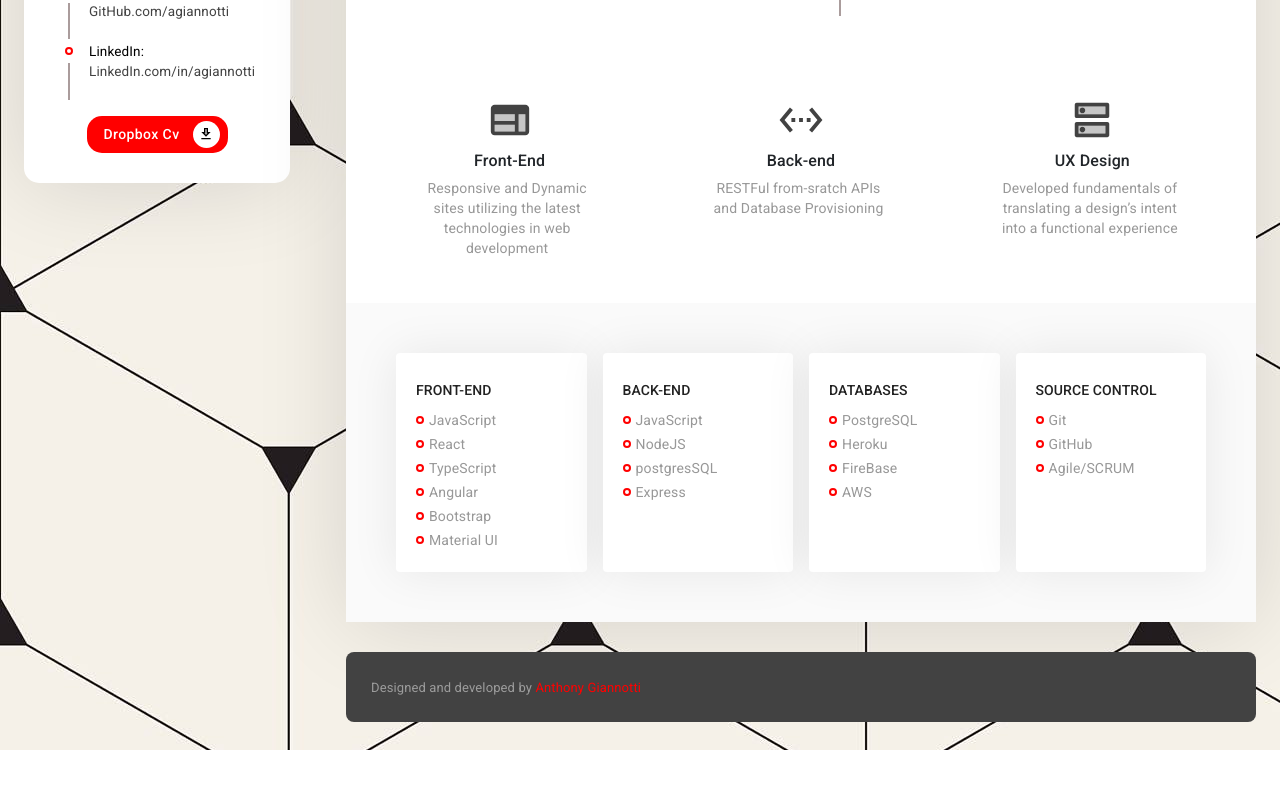
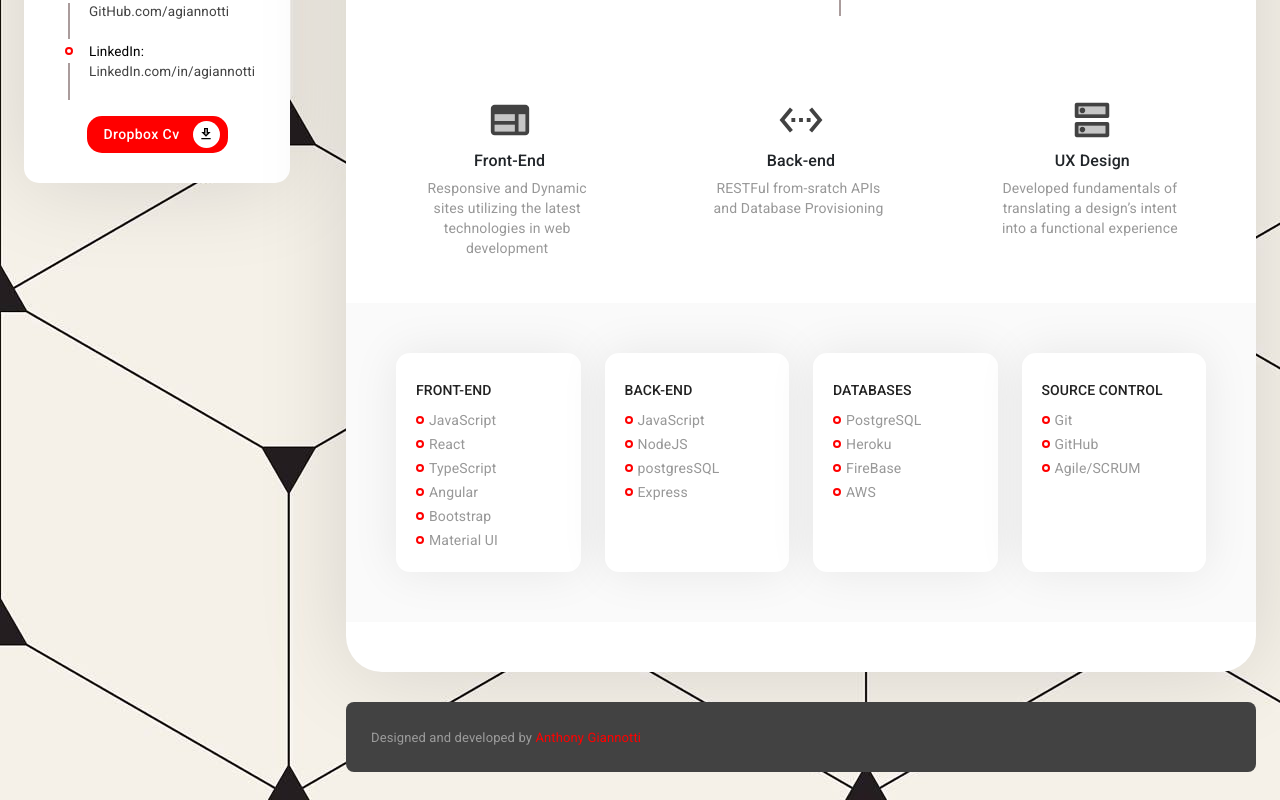
Before and after one commit to agiannotti/hello-portfolio, a React (Create React App) app: page / in a window 1280 px wide. Shown: the part 704-1504 px from the top of the page. Before the commit the page ends 1454 px from the top, so only its background shows below. Built offline with nearby package versions, Linux system fonts and the light colour scheme; the HTML template or start-up script is replaced by a standard one.

Commit message:
useStyles to adjust card radius;

```diff
--- a/public/index.html
+++ b/public/index.html
@@ -9,6 +9,10 @@
       rel="stylesheet"
       href="https://fonts.googleapis.com/css?family=Roboto:300,400,500,700&display=swap"
     />
+    <link
+      rel="stylesheet"
+      href="https://fonts.googleapis.com/css?family=Roboto:300,400,500,700&display=swap"
+    />
     <title>Anthony Giannotti</title>
   </head>
   <body>
--- a/src/App.css
+++ b/src/App.css
@@ -67,6 +67,7 @@
   border-radius: 12px;
   -webkit-border-radius: 36px;
   -moz-border-radius: 36px;
+  padding-bottom: 50px;
 }
 
 .section_title {
--- a/src/index.css
+++ b/src/index.css
@@ -1,5 +1,6 @@
 * {
   margin: 0;
+  box-sizing: border-box;
 }
 
 body {
--- a/src/pages/Resume/Resume.css
+++ b/src/pages/Resume/Resume.css
@@ -67,30 +67,20 @@
 /* End of Services */
 
 /* Skills */
-.skill {
-  padding: 20px;
-  box-shadow: 0px 0px 48px 0px rgba(4, 6, 4, 0.08) !important;
-  min-height: 186px;
-  height: 100%;
-}
-.MuiPaper-rounded {
-  border-radius: 24px;
-}
 
-.skill .skill_title {
+.skill_title {
   font-size: 14px !important;
   font-weight: 500 !important;
   line-height: 35px !important;
 }
-.skill .skill_description {
+.skill_description {
   display: flex;
   align-items: center;
   color: #989898;
   font-weight: 400 !important;
   line-height: 18px !important;
 }
-
-.skill .skill_description .timeline_dot {
+.skill_description .timeline_dot {
   border-color: var(--main-color) !important;
   padding: 2px !important;
   margin-right: 5px !important;
--- a/src/pages/Resume/Resume.js
+++ b/src/pages/Resume/Resume.js
@@ -1,6 +1,6 @@
 import './Resume.css';
 
-import { Grid, Icon, Paper, Typography } from '@material-ui/core';
+import { Grid, Icon, makeStyles, Paper, Typography } from '@material-ui/core';
 import SchoolTwoToneIcon from '@material-ui/icons/SchoolTwoTone';
 import TimelineContent from '@material-ui/lab/TimelineContent';
 import TimelineDot from '@material-ui/lab/TimelineDot';
@@ -12,8 +12,22 @@ import BasicTimeline, {
 } from '../../components/Timeline/Timeline';
 import resumeData from '../../utils/resumeData';
 
+const useStyles = makeStyles({
+  cardBorder: {
+    borderRadius: '14px',
+    padding: '20px',
+    boxShadow: '0px 0px 48px 0px rgba(4, 6, 4, 0.08) !important',
+    minHeight: '186px',
+    height: '100%',
+  },
+  gridRadius: {
+    borderRadius: '14px',
+  },
+});
+
 // import WorkTwoToneIcon from '@material-ui/icons/WorkTwoTone';
 const Resume = () => {
+  const classes = useStyles();
   return (
     <>
       {/* About Me */}
@@ -103,7 +117,7 @@ const Resume = () => {
           <span></span>
           <Typography
             variant='h6'
-            className='section_title_text section_typography '
+            className='section_title_text section_typography'
           ></Typography>
         </Grid>
 
@@ -127,12 +141,12 @@ const Resume = () => {
       </Grid>
       {/* Skills */}
 
-      <Grid item xs={12}>
+      <Grid item xs={12} className={classes.gridRadius}>
         <Grid container className='section graybg pb_45 p_50'>
-          <Grid container justify='space-between' spacing={2}>
+          <Grid container justify='space-between' spacing={3}>
             {resumeData.skills.map((skill) => (
               <Grid item xs={12} sm={6} md={3}>
-                <Paper elevation={0} className='skill'>
+                <Paper elevation={0} className={classes.cardBorder}>
                   <Typography variant='h6' className='skill_title'>
                     {skill.title}
                   </Typography>
```
